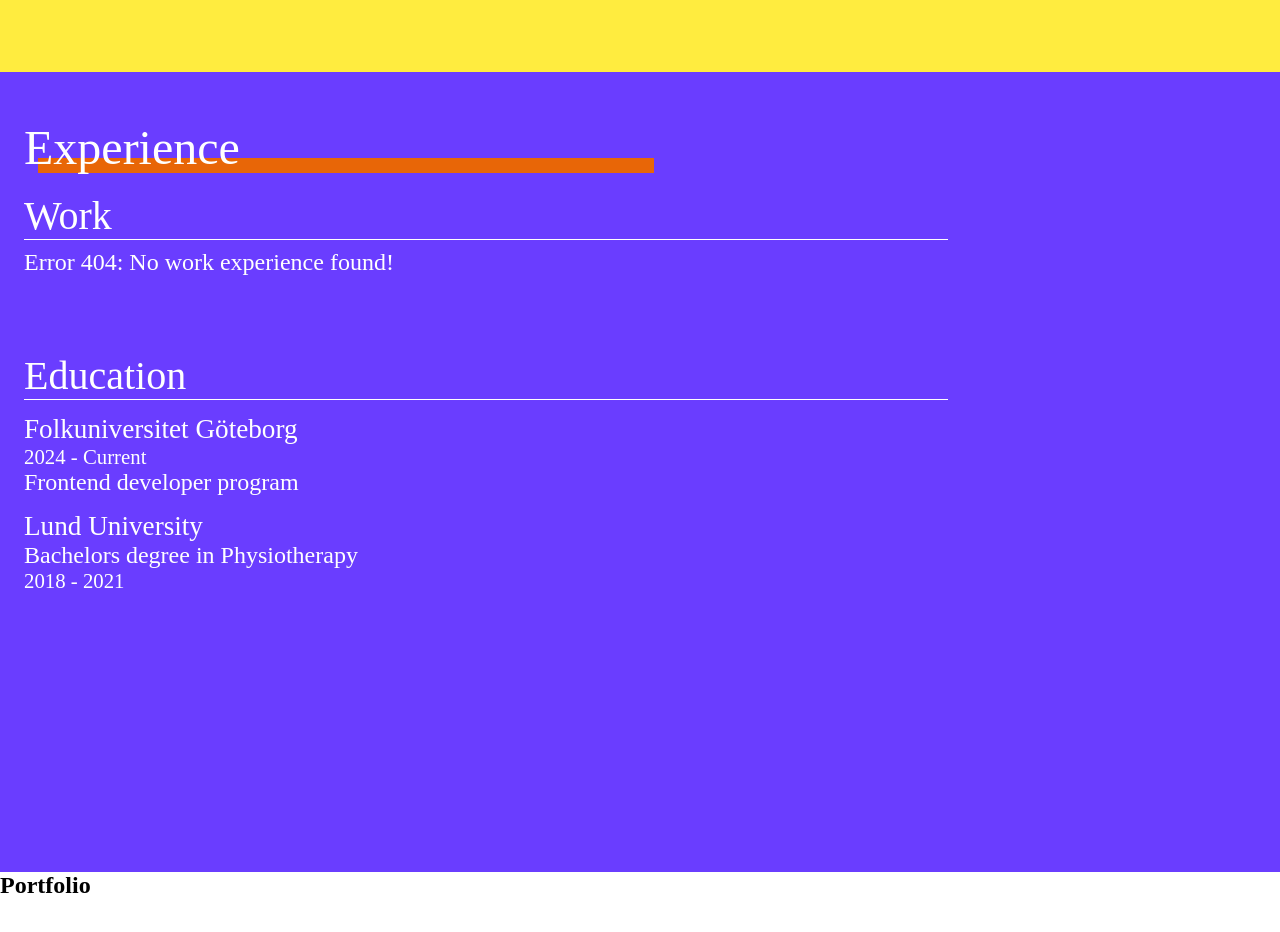
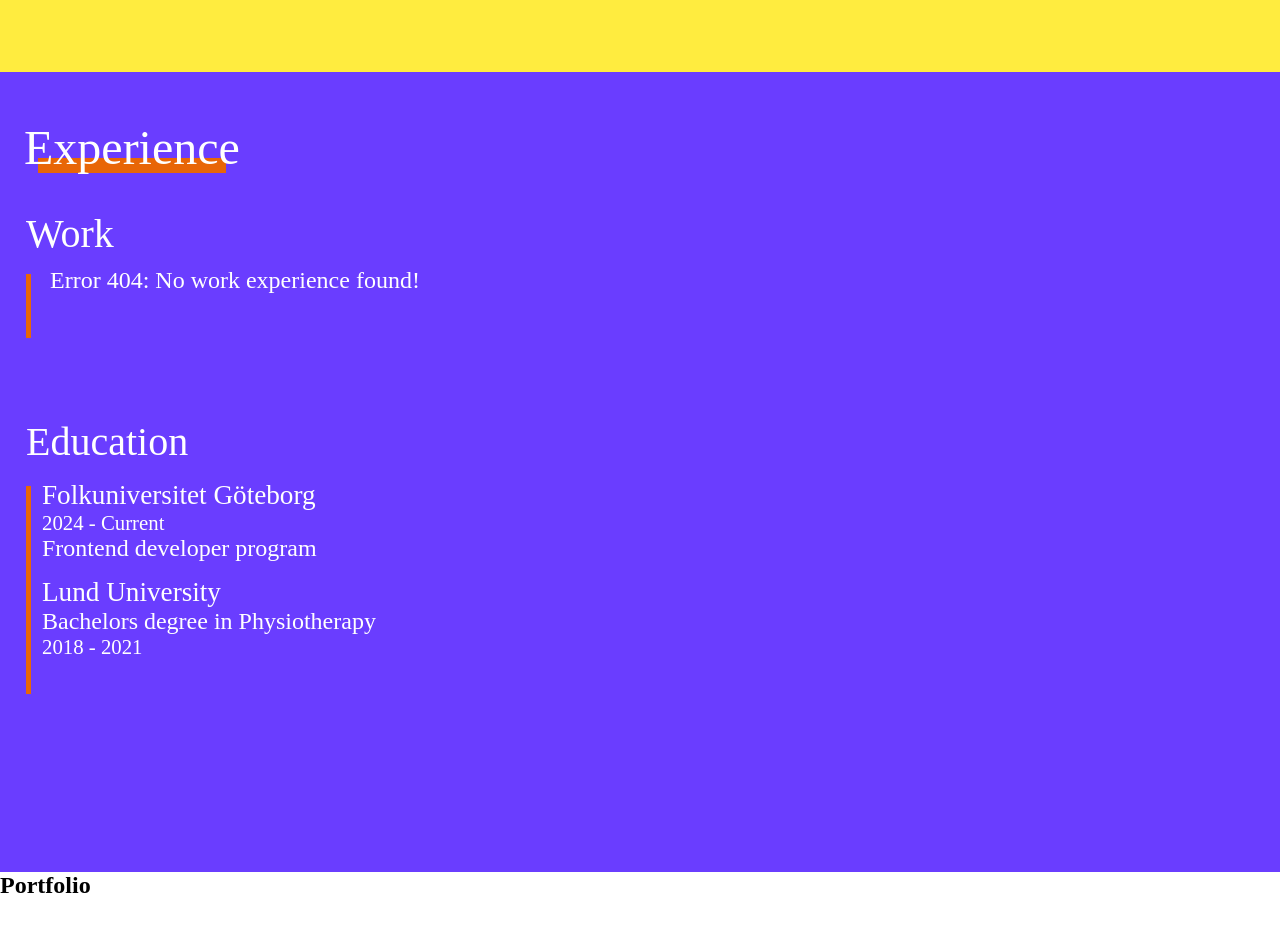
Before and after one commit to CarlWiren90/RealPortfolio, a website built with Vite: page index.html in a window 1280 px wide. Shown: the part 760-1692 px from the top of the page. After the commit the page ends 1659 px from the top, so only its background shows below. Built offline with nearby package versions, Linux system fonts and the light colour scheme; files whose address does not match are found by name; a web font is replaced by a local one.

Commit message:
Experience UI update

```diff
--- a/index.html
+++ b/index.html
@@ -25,7 +25,8 @@
 
 
     <section class="experience">
-      <div class="experience-wrapper">
+<!--       <img class="white-line" src="white-line.png"/>
+ -->      <div class="experience-wrapper">
       <h1 class="experience-heading">Experience</h1>
       <section class="work-experience-section">
         <h2 class="work-experience-heading">Work</h2>
@@ -37,12 +38,17 @@
       <section class="education-section">
         <h2 class="education-heading">Education</h2>
         <article class="education-list">
-          <h3 class="school-name">Folkuniversitet Göteborg</h3><span class="year-span">2024 - Current</span>
-
-          <p class="program-name">Frontend developer program</p>
-          <h3 class="school-name">Lund University <br></h3>
-          <p class="program-name">Bachelors degree in Physiotherapy</p>
-          <span class="year-span">2018 - 2021</span>
+<!--           <ul>
+            <li> -->
+              <h3 class="school-name">Folkuniversitet Göteborg</h3><span class="year-span">2024 - Current</span>
+              <p class="program-name">Frontend developer program</p>
+       <!--      </li> -->
+<!--           <li> -->
+            <h3 class="school-name">Lund University <br></h3>
+            <p class="program-name">Bachelors degree in Physiotherapy</p>
+            <span class="year-span">2018 - 2021</span>
+  <!--         </li>
+        </ul> -->
         </article>
       </section>
     </div>
--- a/src/style.css
+++ b/src/style.css
@@ -73,7 +73,7 @@ body {
   content: '';
   position: absolute;
   background-color: #75e8ff;
-  width: 50%;
+  width: 3.5em;
   height: 15%;
   top: 1.7em;
   left: 0.3em;
@@ -149,29 +149,7 @@ body {
   z-index: 3;
 }
 
-/* .experience-wrapper::before {
-  content: '';
-  width: 85%;
-  padding: 1em;
-  height: 100%;
-  position: absolute;
-  left: -15px;
-  top: -4em;
-  border: 15px solid var(--yellow);
-  z-index: -2;
-}
 
-.experience-wrapper::after {
-  content: '';
-  width: 89.5%;
-  padding: 1em;
-  height: 100%;
-  position: absolute;
-  left: -20px;
-  top: -3.1em;
-  border: 15px solid var(--orange);
-  z-index: -2;
-} */
 
 .experience {
   display: flex;
@@ -182,6 +160,14 @@ body {
   /* padding: 0 var(--used-padding) 0 var(--used-padding); */
  /*  background-color: var(--black); */
  background-color: var(--purple);
+}
+
+.white-line {
+  position: absolute;
+  top:1265px;
+  left: 25px;
+  z-index: 4;
+  height: 115px;
 }
 
 .experience-heading {
@@ -198,7 +184,7 @@ body {
   content: '';
   position: absolute;
   background-color: #e86607;
-  width: 50%;
+  width: 3.9em;
   height: 20%;
   top: 0.8em;
   left: 0.3em;
@@ -211,35 +197,42 @@ body {
 
 
 .work-experience-section {
+  position: relative;
+  padding-top: 1em;
   height: 12em;
   width: 100%;
+  border: 2px solid transparent;
 }
+
+.work-experience-section::before, .work-experience-section::after {
+  content: '';
+  position: absolute;
+  background-color: var(--orange);
+}
+
+.work-experience-section::before {
+  top: 5em;
+  left: 0;
+  width: 5px;
+  height: 4em;
+}
+
 
 .work-experience-heading {
   font-size: 2.5rem;
   color: var(--white);
   font-weight: 400;
   position: relative;
-/*   background-color: var(--yellow);
- */  width: 75%;
+  width: 75%;
 }
 
-.work-experience-heading::after {
-  content: '';
-  top: 0;
-  left: 0;
-  width: 100%;
-  height: 100%;
-  position: absolute;
-  border-bottom: var(--white) 0.5px solid;
-  color: var(--white);
-}
 
 .work-experience-list {
   margin-top: 10px;
   font-size: 1.5rem;
   color: var(--white);
-  height: 100%;
+  height: 3em;
+  padding-left: 1em;
 }
 
 .experience-section {
@@ -248,11 +241,27 @@ body {
   padding-left: 2em;
 }
 
+
 .education-section {
-  margin-top: -2em;
-  height: 40em;
+  position: relative;
+  margin-top: 2em;
+  height: 20em;
   width: 100%;
   color: var(--white);
+  border: 2px solid transparent;
+}
+
+.education-section::before, .education-section::after {
+  content: '';
+  position: absolute;
+  background-color: var(--orange);
+}
+
+.education-section::after {
+  bottom: 2.5em;
+  left: 0;
+  width: 5px;
+  height: 13em;
 }
 
 .education-heading {
@@ -260,18 +269,13 @@ body {
   font-size: 2.5rem;
   color: var(--white);
   font-weight: 400;
-/*   background-color: var(--yellow);
- */  width: 75%;
+  width: 75%;
 }
 
-.education-heading::after {
-  content: '';
-  top: 0;
-  left: 0;
-  width: 100%;
-  height: 100%;
-  position: absolute;
-  border-bottom: var(--white) 0.1px solid;
+
+.education-list {
+  padding-left: 1em;
+
 }
 
 .school-name {
```
Also changed, not shown: public/design-asset-1.png (added), public/white-line.png (added).
